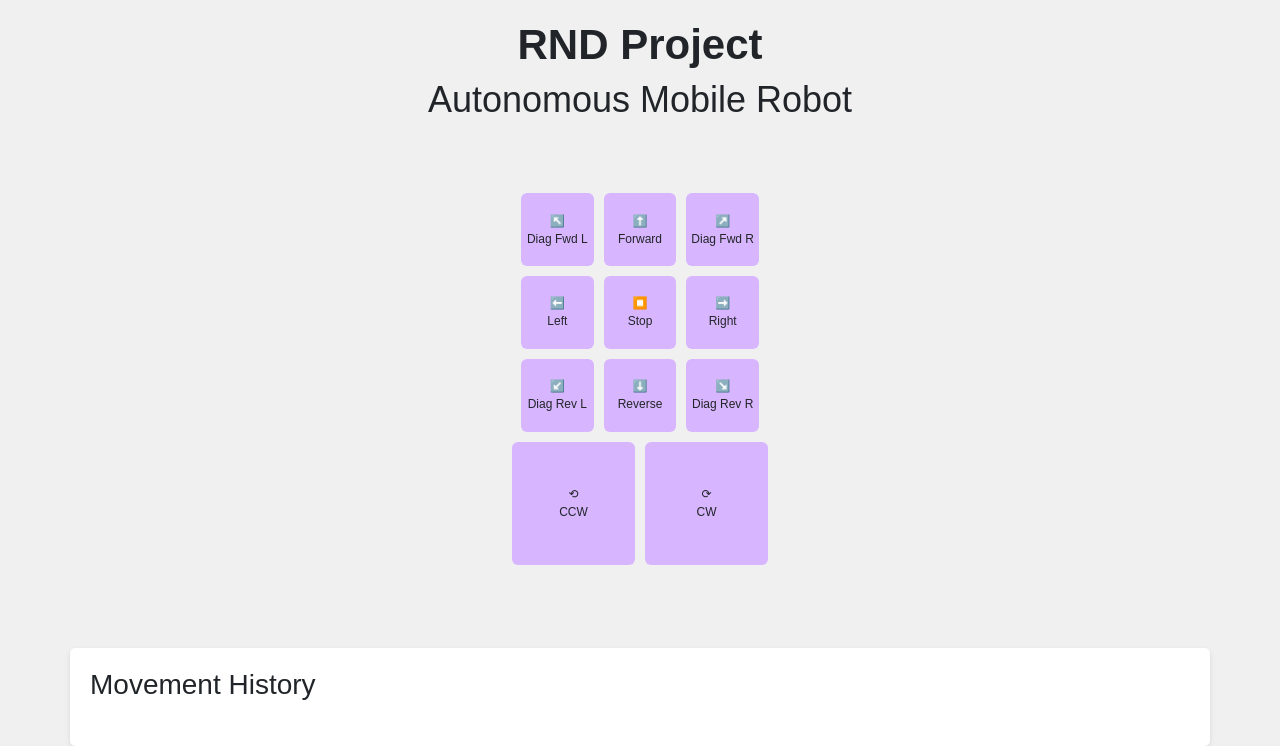
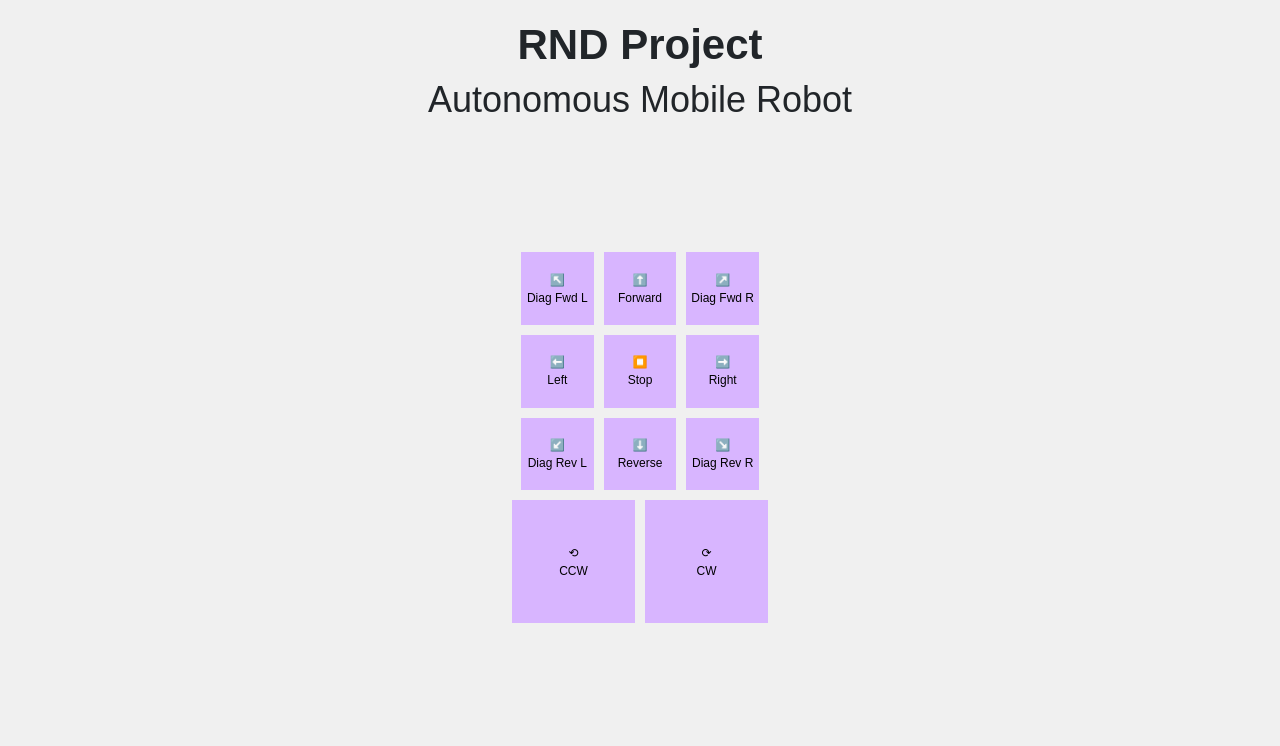
Before and after one commit to joelevander10/AMR_Project, a Flask app: page / in a window 1280 px wide. Shown: the part 54-800 px from the top of the page. Run offline with Flask 3, Linux system fonts and the light colour scheme.

Commit message:
Update index.html

```diff
--- a/website/templates/index.html
+++ b/website/templates/index.html
@@ -45,11 +45,9 @@
             background-color: #d8b5ff;
             border: none;
             cursor: pointer;
-            opacity: 1;
-            transition: background-color 0.1s ease-in-out, opacity 0.1s ease-in-out;
+            transition: opacity 0.1s ease;
         }
-        .btn-control:active {
-            background-color: #b388ff;
+        .btn-control.active {
             opacity: 0.5;
         }
         .orientation-controls {
@@ -70,18 +68,6 @@
         }
         .sub-title {
             font-size: 36px;
-        }
-        #movement-history {
-            margin-top: 20px;
-            padding: 20px;
-            background-color: #ffffff;
-            border-radius: 5px;
-            box-shadow: 0 2px 5px rgba(0, 0, 0, 0.1);
-        }
-        #history-list {
-            max-height: 200px;
-            overflow-y: auto;
-            padding-left: 20px;
         }
     </style>
 </head>
@@ -106,45 +92,51 @@
     <div class="game-container">
         <div class="controls-wrapper">
             <div class="controls">
-                <button class="btn btn-control" data-direction="diagFwdL">↖️<br>Diag Fwd L</button>
-                <button class="btn btn-control" data-direction="forward">⬆️<br>Forward</button>
-                <button class="btn btn-control" data-direction="diagFwdR">↗️<br>Diag Fwd R</button>
-                <button class="btn btn-control" data-direction="left">⬅️<br>Left</button>
-                <button class="btn btn-control" data-direction="stop">⏹️<br>Stop</button>
-                <button class="btn btn-control" data-direction="right">➡️<br>Right</button>
-                <button class="btn btn-control" data-direction="diagRevL">↙️<br>Diag Rev L</button>
-                <button class="btn btn-control" data-direction="reverse">⬇️<br>Reverse</button>
-                <button class="btn btn-control" data-direction="diagRevR">↘️<br>Diag Rev R</button>
+                <button class="btn-control" data-direction="diagFwdL">↖️<br>Diag Fwd L</button>
+                <button class="btn-control" data-direction="forward">⬆️<br>Forward</button>
+                <button class="btn-control" data-direction="diagFwdR">↗️<br>Diag Fwd R</button>
+                <button class="btn-control" data-direction="left">⬅️<br>Left</button>
+                <button class="btn-control" data-direction="stop">⏹️<br>Stop</button>
+                <button class="btn-control" data-direction="right">➡️<br>Right</button>
+                <button class="btn-control" data-direction="diagRevL">↙️<br>Diag Rev L</button>
+                <button class="btn-control" data-direction="reverse">⬇️<br>Reverse</button>
+                <button class="btn-control" data-direction="diagRevR">↘️<br>Diag Rev R</button>
             </div>
             <div class="orientation-controls">
-                <button class="btn btn-control" data-direction="ccw">⟲<br>CCW</button>
-                <button class="btn btn-control" data-direction="cw">⟳<br>CW</button>
+                <button class="btn-control" data-direction="ccw">⟲<br>CCW</button>
+                <button class="btn-control" data-direction="cw">⟳<br>CW</button>
             </div>
         </div>
-    </div>
-
-    <div id="movement-history" class="container">
-        <h3>Movement History</h3>
-        <ul id="history-list"></ul>
     </div>
 
     <script>
         let moveInterval;
         let currentDirection = null;
+        let gamepadInterval;
+        let pressStartTime;
+        let inputLog = [];
 
-        function startMove(direction) {
+        function startMove(direction, button) {
             if (currentDirection !== direction) {
                 stopMove();
                 currentDirection = direction;
                 move(direction);
                 moveInterval = setInterval(() => move(direction), 100);
             }
+            button.classList.add('active');
+            pressStartTime = new Date();
+            logInput('start', direction);
         }
 
-        function stopMove() {
+        function stopMove(button) {
             clearInterval(moveInterval);
+            if (currentDirection) {
+                logInput('stop', currentDirection);
+            }
             currentDirection = null;
-            updateMovementHistory();
+            if (button) {
+                button.classList.remove('active');
+            }
         }
 
         function move(direction) {
@@ -163,33 +155,95 @@
             .catch((error) => console.error('Error:', error));
         }
 
-        function updateMovementHistory() {
-            fetch('/get_movement_history')
-                .then(response => response.json())
-                .then(data => {
-                    const historyList = document.getElementById('history-list');
-                    historyList.innerHTML = '';
-                    data.forEach(item => {
-                        const li = document.createElement('li');
-                        li.textContent = `${item.action} ${item.direction} at (${item.x.toFixed(2)}, ${item.y.toFixed(2)}) rotation: ${item.rotation.toFixed(2)}° - ${new Date(item.timestamp).toLocaleString()}`;
-                        historyList.appendChild(li);
-                    });
-                })
-                .catch(error => console.error('Error:', error));
+        function logInput(action, direction) {
+            const now = new Date();
+            const duration = action === 'stop' ? now - pressStartTime : 0;
+            inputLog.push({
+                timestamp: now.toISOString(),
+                action: action,
+                direction: direction,
+                duration: duration
+            });
+            console.log(`Input: ${action} ${direction}, Duration: ${duration}ms`);
+            console.log('Full log:', inputLog);
         }
 
         // Set up event listeners for all control buttons
         document.querySelectorAll('.btn-control').forEach(button => {
-            button.addEventListener('mousedown', () => startMove(button.dataset.direction));
-            button.addEventListener('mouseup', stopMove);
-            button.addEventListener('mouseleave', stopMove);
+            button.addEventListener('mousedown', () => startMove(button.dataset.direction, button));
+            button.addEventListener('mouseup', () => stopMove(button));
+            button.addEventListener('mouseleave', () => stopMove(button));
         });
 
-        // Update movement history every 5 seconds
-        setInterval(updateMovementHistory, 5000);
+        // Xbox controller support
+        function handleGamepad() {
+            const gamepads = navigator.getGamepads();
+            if (gamepads[0]) {
+                const gamepad = gamepads[0];
 
-        // Initial update of movement history
-        updateMovementHistory();
+                // Left analog stick
+                const leftX = gamepad.axes[0];
+                const leftY = gamepad.axes[1];
+
+                // Right analog stick
+                const rightX = gamepad.axes[2];
+
+                // Deadzone
+                const deadzone = 0.1;
+
+                let direction = null;
+
+                if (Math.abs(leftY) > deadzone || Math.abs(leftX) > deadzone) {
+                    if (leftY < -deadzone && Math.abs(leftX) < deadzone) {
+                        direction = 'forward';
+                    } else if (leftY > deadzone && Math.abs(leftX) < deadzone) {
+                        direction = 'reverse';
+                    } else if (leftX < -deadzone && Math.abs(leftY) < deadzone) {
+                        direction = 'left';
+                    } else if (leftX > deadzone && Math.abs(leftY) < deadzone) {
+                        direction = 'right';
+                    } else if (leftY < -deadzone && leftX < -deadzone) {
+                        direction = 'diagFwdL';
+                    } else if (leftY < -deadzone && leftX > deadzone) {
+                        direction = 'diagFwdR';
+                    } else if (leftY > deadzone && leftX < -deadzone) {
+                        direction = 'diagRevL';
+                    } else if (leftY > deadzone && leftX > deadzone) {
+                        direction = 'diagRevR';
+                    }
+                } else if (Math.abs(rightX) > deadzone) {
+                    if (rightX < -deadzone) {
+                        direction = 'ccw';
+                    } else if (rightX > deadzone) {
+                        direction = 'cw';
+                    }
+                }
+
+                if (direction && direction !== currentDirection) {
+                    startMove(direction, document.querySelector(`[data-direction="${direction}"]`));
+                } else if (!direction && currentDirection) {
+                    stopMove(document.querySelector(`[data-direction="${currentDirection}"]`));
+                }
+            }
+        }
+
+        function startGamepadPolling() {
+            gamepadInterval = setInterval(handleGamepad, 50);
+        }
+
+        function stopGamepadPolling() {
+            clearInterval(gamepadInterval);
+        }
+
+        window.addEventListener("gamepadconnected", (event) => {
+            console.log("Gamepad connected:", event.gamepad);
+            startGamepadPolling();
+        });
+
+        window.addEventListener("gamepaddisconnected", (event) => {
+            console.log("Gamepad disconnected:", event.gamepad);
+            stopGamepadPolling();
+        });
     </script>
     <script src="https://cdn.jsdelivr.net/npm/bootstrap@5.3.0-alpha1/dist/js/bootstrap.bundle.min.js"></script>
 </body>
```
